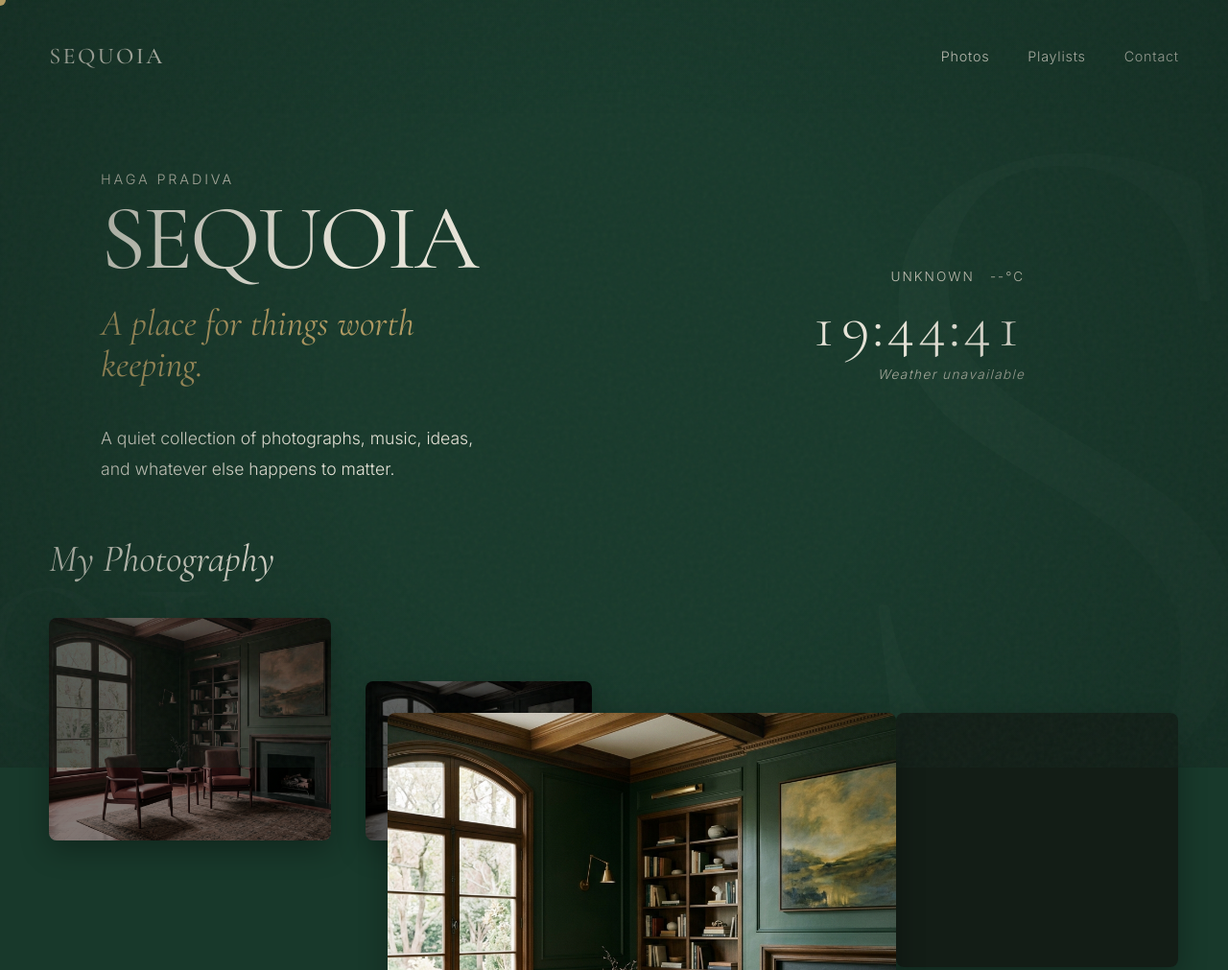
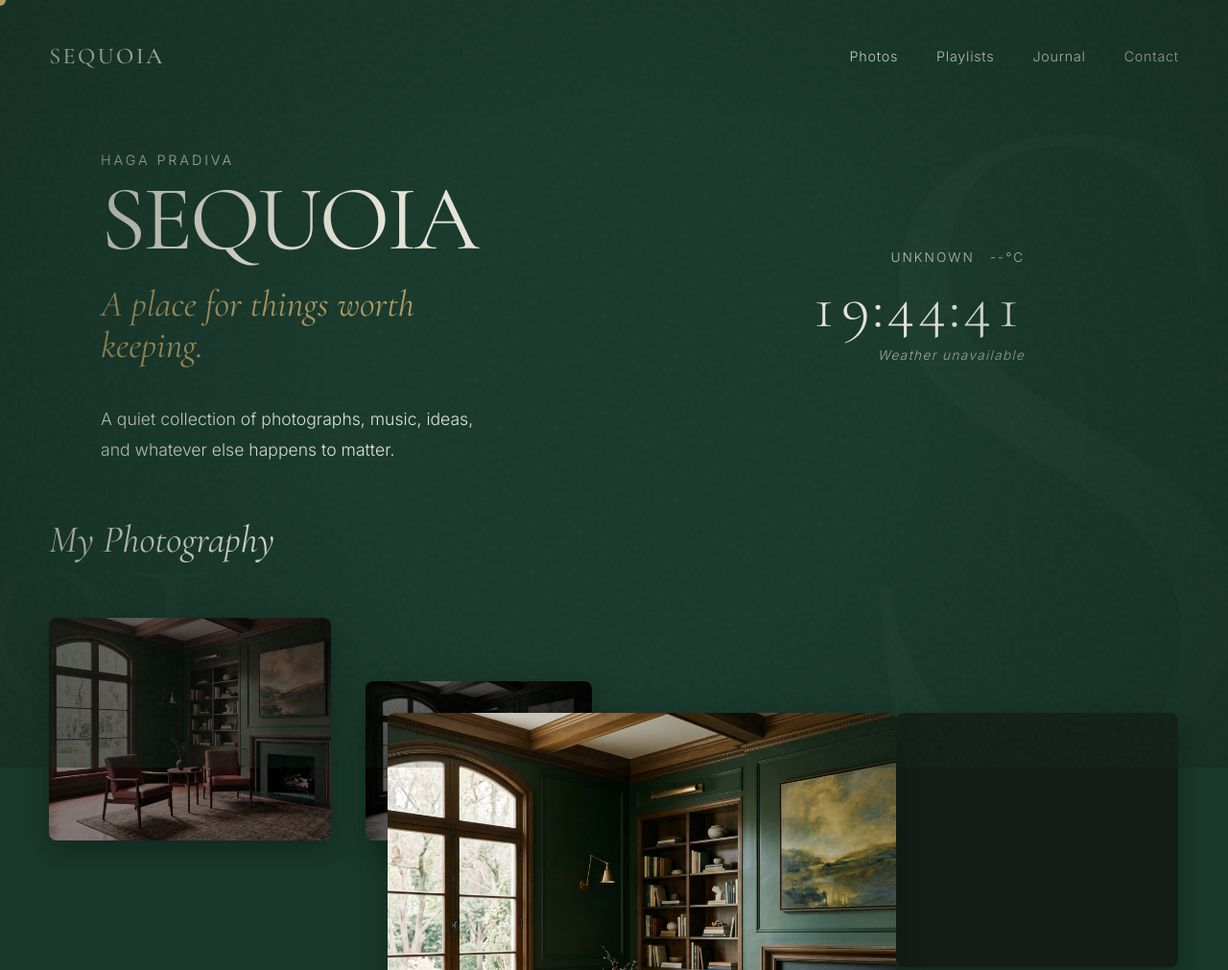
Before and after one commit to Clovescence/harbor, a website built with Vite: page index.html in a window 1280 px wide. Shown: the top 1011 px of the page at 96% size. Built offline with nearby package versions, Linux system fonts and the light colour scheme; no server answers; files whose address does not match are found by name.

Commit message:
style: tidy up section spacing and add journal to nav

```diff
--- a/css/global.css
+++ b/css/global.css
@@ -90,7 +90,16 @@
 
 /* Base structural containers */
 .main-content {
-  padding-top: 120px; /* Space for fixed nav if needed, or just generous top spacing */
+  padding-top: 100px;
+}
+
+section {
+  padding-top: 120px;
+  padding-bottom: 120px;
+  min-height: 80vh;
+  display: flex;
+  flex-direction: column;
+  justify-content: center;
 }
 
 /* Utility classes */
--- a/index.html
+++ b/index.html
@@ -30,6 +30,7 @@
       <ul class="nav-links text-sans">
         <li><a href="#photos">Photos</a></li>
         <li><a href="#playlists">Playlists</a></li>
+        <li><a href="#journal">Journal</a></li>
         <li><a href="#contact">Contact</a></li>
       </ul>
     </div>
```
